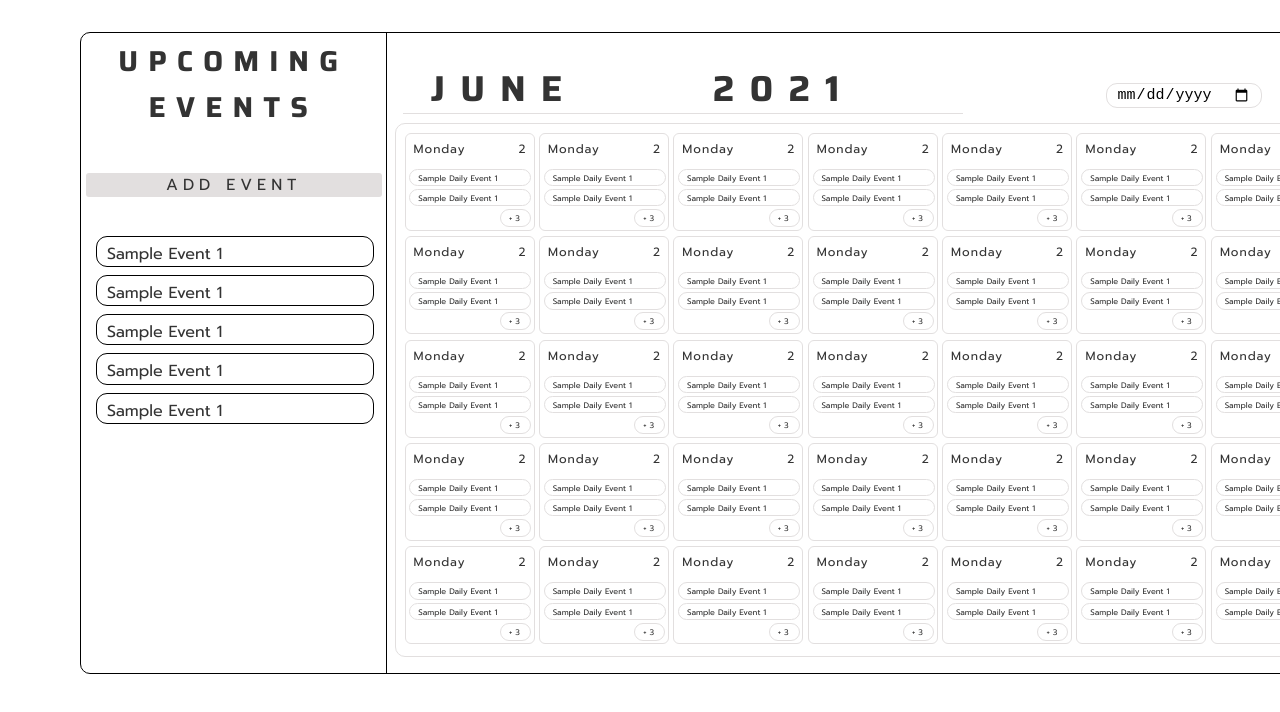
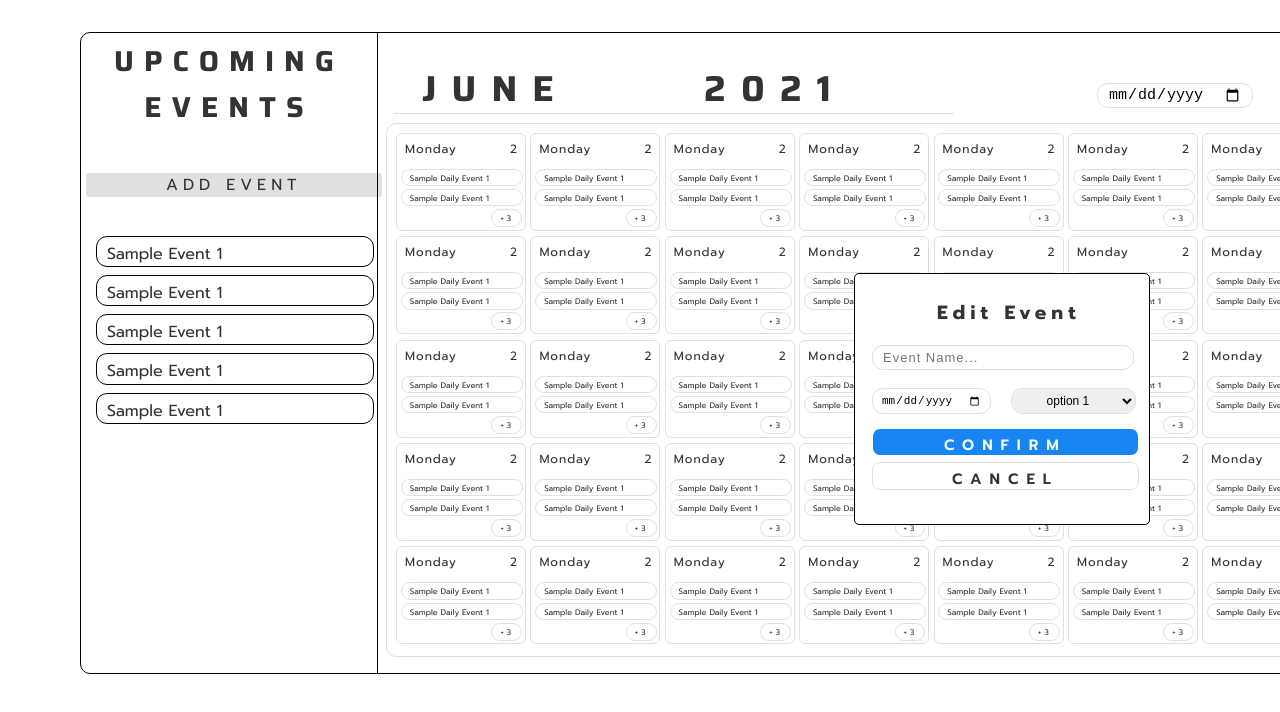
Before and after one commit to Rio0628/calendar-events-app, a React (Create React App) app: page / in a window 1280 px wide. Shown: the top 712 px of the page. Built offline with nearby package versions, Linux system fonts and the light colour scheme.

Commit message:
Resized the EditEvent component
- Resized the EditEvent component in order to fit the application's size.

```diff
--- a/src/App.js
+++ b/src/App.js
@@ -51,9 +51,6 @@ class App extends React.Component {
             <div className='addEventBtn' onClick={onClick}>Add Event</div>
           }
 
-
-
-
           <div className='indEventCntr'>
             <IndEvent />
             <IndEvent />
@@ -106,7 +103,7 @@ class App extends React.Component {
             <Day />
           </div>
         </div>
-        {/* <EditEvent /> */}
+        <EditEvent />
 
       </div>
     );
--- a/src/index.css
+++ b/src/index.css
@@ -284,95 +284,104 @@ body {
 
 .editEventContainer {
   position: relative;
-  left: 5rem;
+  right: 30rem;
   top: 15rem;
-  height: 24rem;
+  height: 15rem;
   width: 30rem;
   padding: 5px 10px;
   display: flex;
   flex-direction: column;
-  border-radius:  10px;
+  border-radius:  5px;
   border: 1px solid black;
+  background: #ffffff;
 }
 
 .editEventHeading {
   position: relative;
-  font-size: 2rem;
+  font-size: 1.2rem;
   letter-spacing: 5px;
-  left: 9rem;
+  left: 4.5rem;
 }
 
 .nameInput {
   position: relative;
-  left: 1.5rem;
-  height: 1.2rem;
-  width: 25rem;
-  font-size: 18px;
-  padding: 8px 11px;
+  left: .5rem;
+  /* height: 1rem; */
+  width: 15rem;
+  font-size: 13px;
+  letter-spacing: 1px;
+  padding: 4px 10px;
+  outline: 1px solid #e2dfdf;
+  border: none;
   border-radius: 10px;
 }
 
 .nameInput:focus {
-  outline: none;
+  outline: 1px solid #e2dfdf;
 }
 
 .date-typeContainer {
   position: relative;
-  left: 1.5rem;
+  left: .5rem;
   margin-top: 20px;
-  height: 2.1rem;
-  width: 26.3rem;
+  height: 1.5rem;
+  width: 15rem;
   display: flex;
   justify-content: space-between;
-  /* border: 1px solid black; */
+  /* outline: 1px solid black; */
 }
 
 .dateInput {
-  font-size: 17px;
-  padding: 5px 10px;
+  font-size: 11px;
+  padding: 2px 8px;
   border-radius: 10px;
+  outline: 1px solid #e2dfdf;
+  border: none;
 }
 
 .dateInput:focus {
-  outline: none;
+  outline: 1px solid #e2dfdf;
 }
 
 .typeInput {
   position: relative;
-  left: .2rem;
+  left: 1.4rem;
   width: 8rem;
-  font-size: 17px;
+  font-size: 12px;
   text-align: center;
-  padding: 5px 10px;
+  padding: 2px 8px;
+  outline: 1px solid #e2dfdf;
+  border: none;
   border-radius: 10px
 }
 
 .typeInput:focus {
-  outline: none;
+  outline: 1px solid #e2dfdf;
 }
 
 .cancelConfirmBtns {
   position: relative;
-  left: 1.5rem;
-  height: 6rem;
-  width: 24rem;
+  left: .5rem;
+  height: 3.7rem;
+  width: 14.6rem;
   list-style: none;
   display: flex;
   flex-direction: column;
   justify-content: space-between;
-  /* border: 1px solid red; */
+  /* outline: 1px solid red; */
 }
 
 .confirmBtn {
   position: relative;
   right: 2.5rem;
-  height: 1.6rem;
-  width: 25.3rem;
-  font-size: 22px;
+  height: 1rem;
+  width: 15.3rem;
+  font-size: 15px;
   text-align: center;
   letter-spacing: 8px;
   font-weight: 600;
-  padding: 7px 10px ;
+  text-transform: uppercase;
+  padding: 5px 10px ;
   color: #F7FFF7;
   background: #1885f2;
   border-radius: 7px;
@@ -386,13 +395,14 @@ body {
 .cancelBtn {
   position: relative;
   right: 2.5rem;
-  height: 1.6rem;
-  width: 25.3rem;
-  font-size: 22px;
+  height: 1rem;
+  width: 15.3rem;
+  font-size: 15px;
   text-align: center;
   letter-spacing: 8px;
   font-weight: 600;
-  padding: 7px 10px ;
+  text-transform: uppercase;
+  padding: 5px 10px ;
   color: #333333;
   outline: 1px solid #e2dfdf;
   border-radius: 7px;
```
